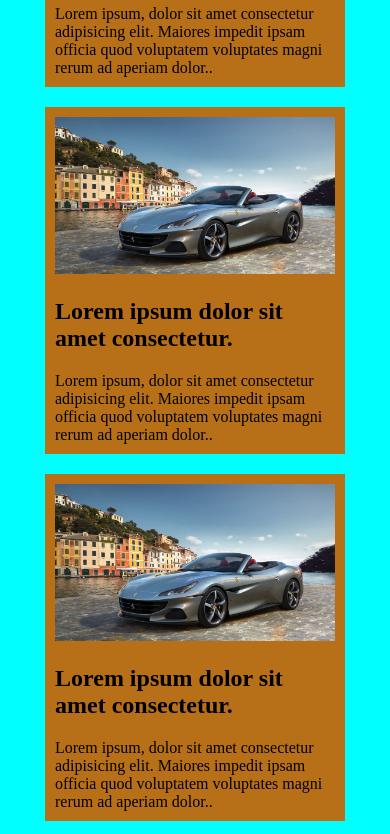
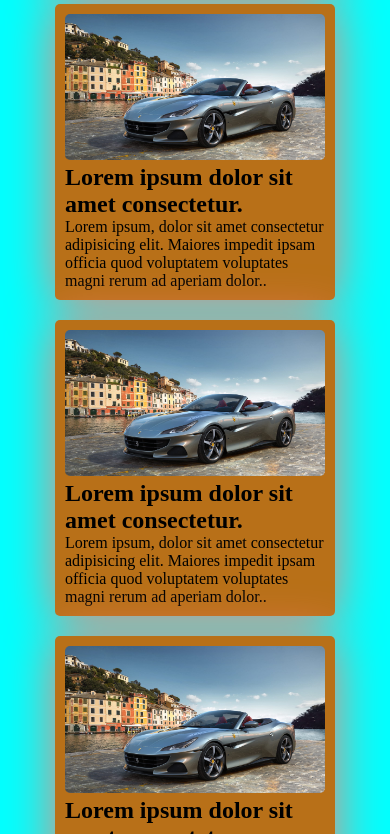
Before and after one commit to AxlidnovJ/responsiv, a plain HTML site: page index.html in a window 390 px wide. Shown: the part 658-1492 px from the top of the page. Drawn offline with Linux system fonts and the light colour scheme.

Commit message:
edit files

```diff
--- a/style.css
+++ b/style.css
@@ -25,19 +25,24 @@
                 width: 27%;
                 background-color: bisque;
                 margin: 10px;
+                padding: 10px;
+                box-shadow: 0px 3px 50px salmon;
+                border-radius: 5px;
             }
 
-            .item {
-                padding: 10px;
+            .list:hover {
+                background-color: rgb(233, 182, 121);
+                box-shadow: 0px 3px 50px rgb(0, 0, 0);
             }
 
             .item-img {
                 width: 100%;
+                border-radius: 5px;
             }
 
             @media (max-width:1120px) {
                 .container {
-                    width: 1020px;
+                    width: 1000px;
                 }
                 .list {
                     width: 27%;
@@ -47,7 +52,7 @@
 
             @media (max-width:1020px) {
                 .container {
-                    width: 920px;
+                    width: 900px;
                 }
                 .list {
                     width: 27%;
@@ -57,7 +62,7 @@
 
             @media (max-width:920px) {
                 .container {
-                    width: 820px;
+                    width: 800px;
                 }
                 .list {
                     width: 27%;
@@ -67,27 +72,27 @@
 
             @media (max-width:820px) {
                 .container {
-                    width: 720px;
+                    width: 700px;
                 }
                 .list {
                     width: 40%;
-                    background-color: rgb(184, 112, 24);
+                    background-color: rgb(24, 112, 184);
                 }
             }
 
             @media (max-width:720px) {
                 .container {
-                    width: 620px;
+                    width: 600px;
                 }
                 .list {
                     width: 44%;
-                    background-color: rgb(184, 112, 24);
+                    background-color: rgb(230, 222, 213);
                 }
             }
 
             @media (max-width:620px) {
                 .container {
-                    width: 520px;
+                    width: 500px;
                 }
                 .list {
                     width: 40%;
@@ -97,7 +102,7 @@
 
             @media (max-width:520px) {
                 .container {
-                    width: 420px;
+                    width: 400px;
                 }
                 .list {
                     width: 100%;
@@ -107,7 +112,7 @@
 
             @media (max-width:420px) {
                 .container {
-                    width: 320px;
+                    width: 300px;
                 }
                 .list {
                     width: 100%;
```
